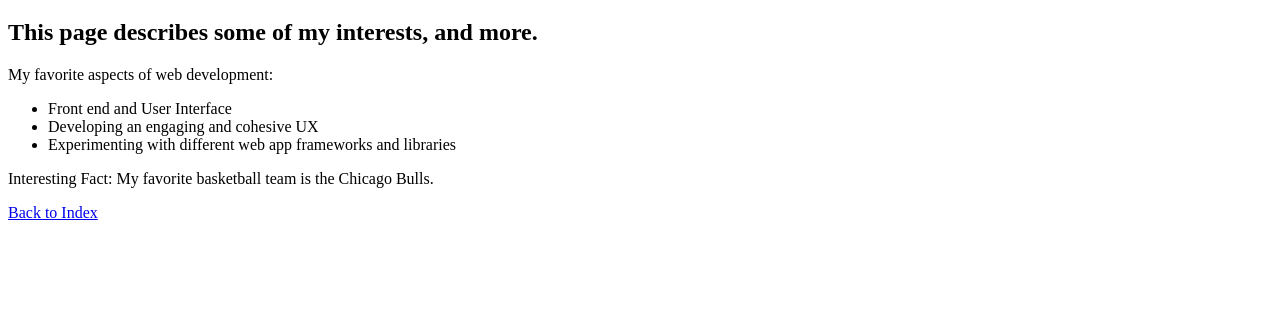
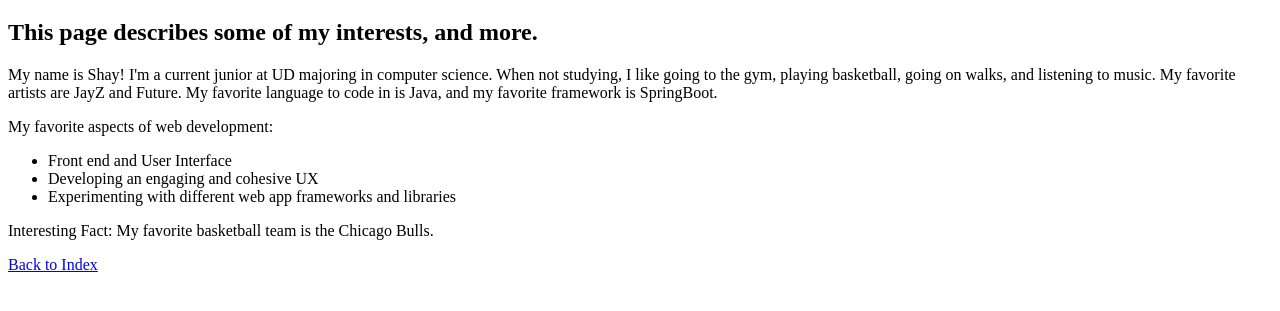
Before and after one commit to Shay97279/Shay97279.github.io, a plain HTML site: page aboutMe.html in a window 1280 px wide. Shown: the part 61-372 px from the top of the page. Drawn offline with Linux system fonts and the light colour scheme.

Commit message:
added info to aboutMe

```diff
--- a/aboutMe.html
+++ b/aboutMe.html
@@ -8,6 +8,7 @@
 <h1>About Me</h1>
 <h2>This page describes some of my interests, and more. </h2>
 
+<p>My name is Shay! I'm a current junior at UD majoring in computer science. When not studying, I like going to the gym, playing basketball, going on walks, and listening to music. My favorite artists are JayZ and Future. My favorite language to code in is Java, and my favorite framework is SpringBoot. </p>
 <p>My favorite aspects of web development:</p>
 <ul>
     <li>Front end and User Interface</li>
```
